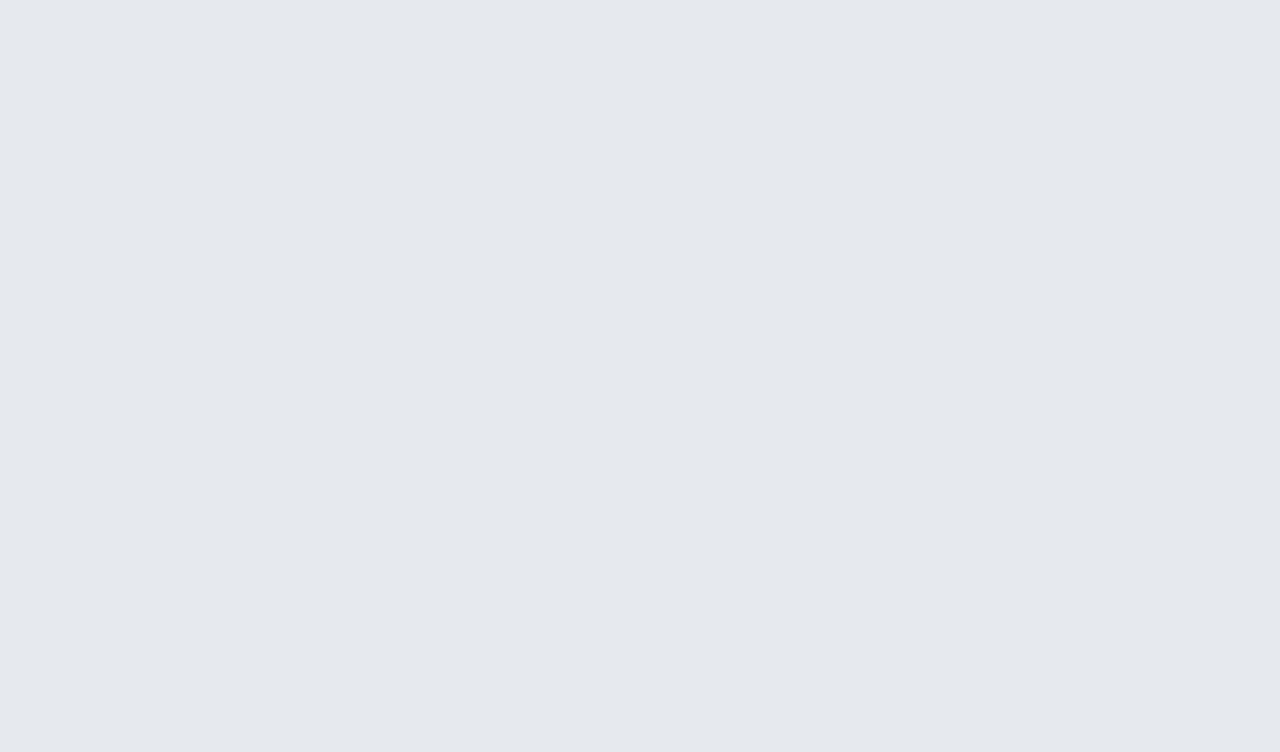
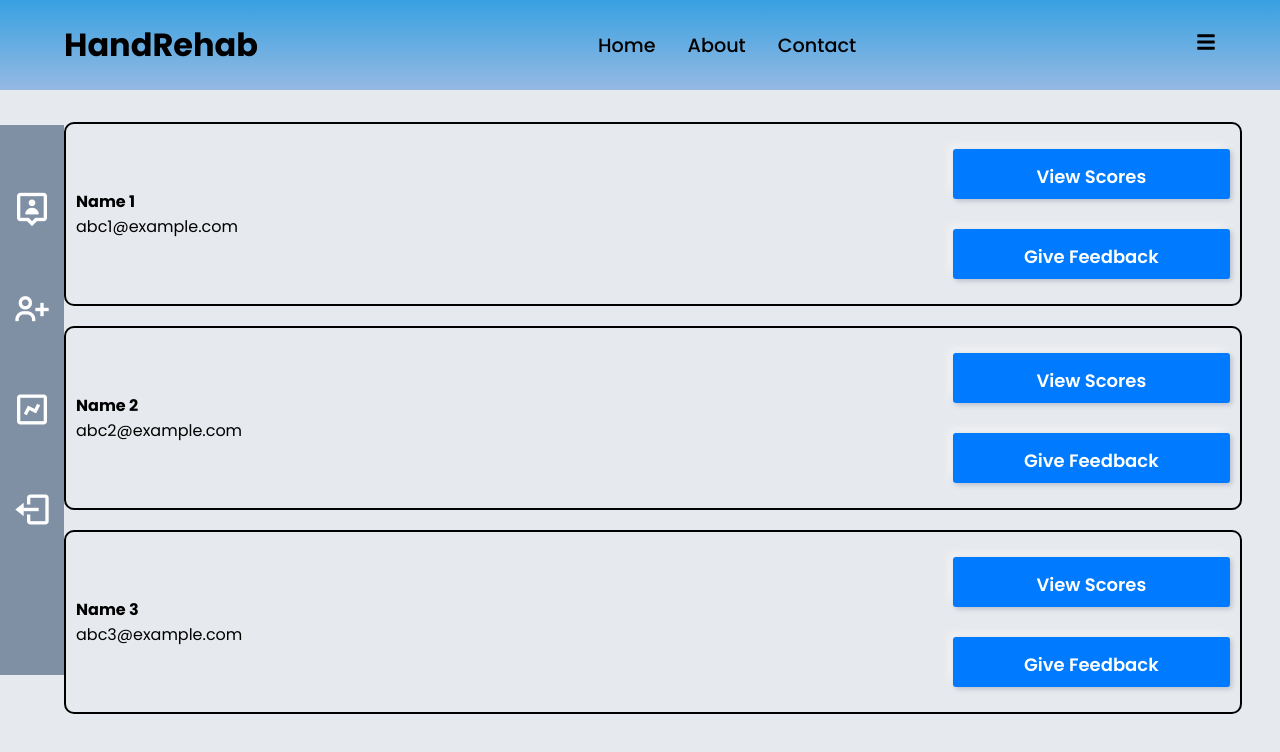
Before and after one commit to HandRehab/handrehab_frontend, a React (Create React App) app: page /AdminLoginPage in a window 1280 px wide. Before the commit this address had no page. Shown: the top 752 px of the page. Built offline with nearby package versions, Linux system fonts and the light colour scheme.

Commit message:
view profile done

```diff
--- a/src/App.js
+++ b/src/App.js
@@ -25,14 +25,16 @@ function App() {
     <Routes>
     {/* Login Route <BackButton></BackButton>  */}
     <Route path="/Login" element={<Login/>}/>
-    <Route path="/" element={<ViewProfile/>}/>
-    {/*<Route path="/Home" element={<Home/>}/>*/}
+    <Route path="/" element={<Home/>}/>
+    <Route path="/Home" element={<Home/>}/>
     <Route path="/About" element={<About/>}/>
     <Route path="/Contact" element={<Contact/>}/>
     <Route path="/Assessment" element={<Assessment/>}/>
     <Route path="/Rehabilitation" element={<Rehabilitation/>}/>
     <Route path="/Userform" element={<Userform/>}/>
     <Route path="/MyProfile" element={<MyProfile/>}/>
+    <Route path="/AdminLoginPage" element={<AdminLoginPage/>}/>
+    <Route path="/ViewProfile" element={<ViewProfile/>}/>
     </Routes>
     </>
 
--- a/src/components/Admin/AdminLoginPage/AdminLoginPage.js
+++ b/src/components/Admin/AdminLoginPage/AdminLoginPage.js
@@ -1,12 +1,14 @@
 import React from 'react'
 import Navbar from '../../NavBar/NavBar'
 import SideBar from '../../Home/SideBar/SideBarAdmin'
+import ViewProfile from '../ViewProfile/ViewProfile'
 
 function AdminLoginPage() {
   return (
     <div>
       <Navbar/>
       <SideBar/>
+      <ViewProfile/>
     </div>
   )
 }
--- a/src/components/Admin/ViewProfile/ViewProfile.js
+++ b/src/components/Admin/ViewProfile/ViewProfile.js
@@ -3,36 +3,42 @@ import './ViewProfile.css';
 import NavBar from '../../NavBar/NavBar';
 import SideBar from '../../Home/SideBar/SideBarAdmin';
 
-
 const ViewProfile = () => {
   return (
-    <div>
-      <NavBar />
-      <SideBar />
+
       <div className="container">
         <div className="rectangular-layout">
-          <div className="name">Profile 1</div>
+          <div>
+            <div className="name">Name 1</div>
+            <div className="email">abc1@example.com</div>
+          </div>
           <div>
             <button className="btn">View Scores</button>
             <button className="btn">Give Feedback</button>
           </div>
         </div>
         <div className="rectangular-layout">
-          <div className="name">Profile 2</div>
+          <div>
+            <div className="name">Name 2</div>
+            <div className="email">abc2@example.com</div>
+          </div>
           <div>
             <button className="btn">View Scores</button>
             <button className="btn">Give Feedback</button>
           </div>
         </div>
         <div className="rectangular-layout">
-          <div className="name">Profile 3</div>
+          <div>
+            <div className="name">Name 3</div>
+            <div className="email">abc3@example.com</div>
+          </div>
           <div>
             <button className="btn">View Scores</button>
             <button className="btn">Give Feedback</button>
           </div>
         </div>
       </div>
-    </div>
+
   );
 }
 
--- a/src/components/Home/SideBar/SideBarAdmin.js
+++ b/src/components/Home/SideBar/SideBarAdmin.js
@@ -9,13 +9,13 @@ const SideBar = () => {
       <ul className="nav-links">
         <li>
           <div className="iocn-link">
-            <a href="/ViewPatientProfile">
+            <a href="/AdminLoginPage">
             <i class='bx bx-user-pin'></i>
               <span className="link_name">View Patient Profile</span>
             </a>
           </div>
           <ul className="sub-menu">
-            <li><a className="link_name" href="/ViewPatientProfile">View Patient Profile</a></li>
+            <li><a className="link_name" href="/AdminLoginPage">View Patient Profile</a></li>
           </ul>
         </li>
         <li>
@@ -23,7 +23,7 @@ const SideBar = () => {
             <a href="/Userform"><i class='bx bx-user-plus'></i></a>
           </div>
           <ul className="sub-menu">
-            <li><a className="link_name" href="#">Add User</a></li>
+            <li><a className="link_name" href="/Userform">Add User</a></li>
           </ul>
         </li>
 
```
